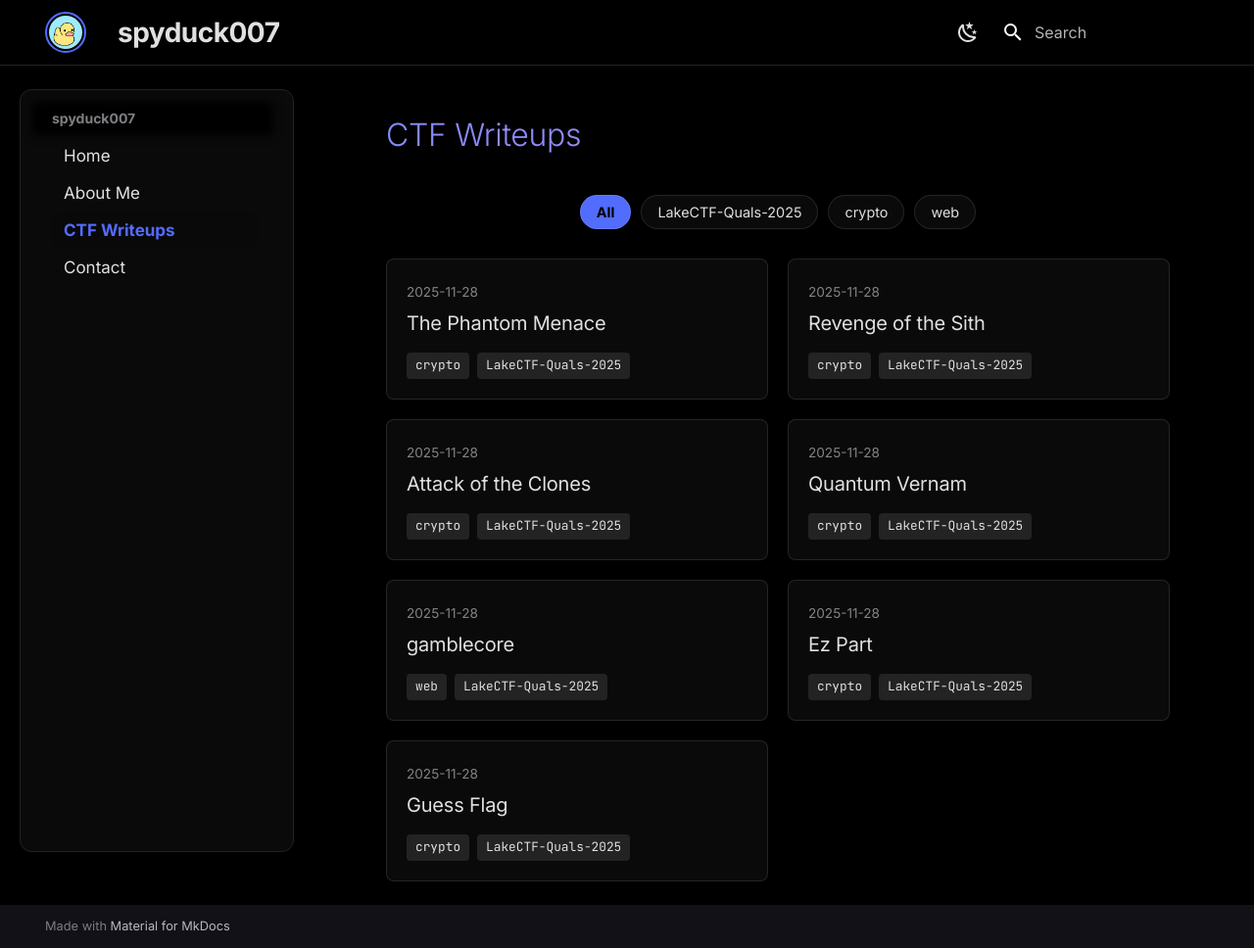
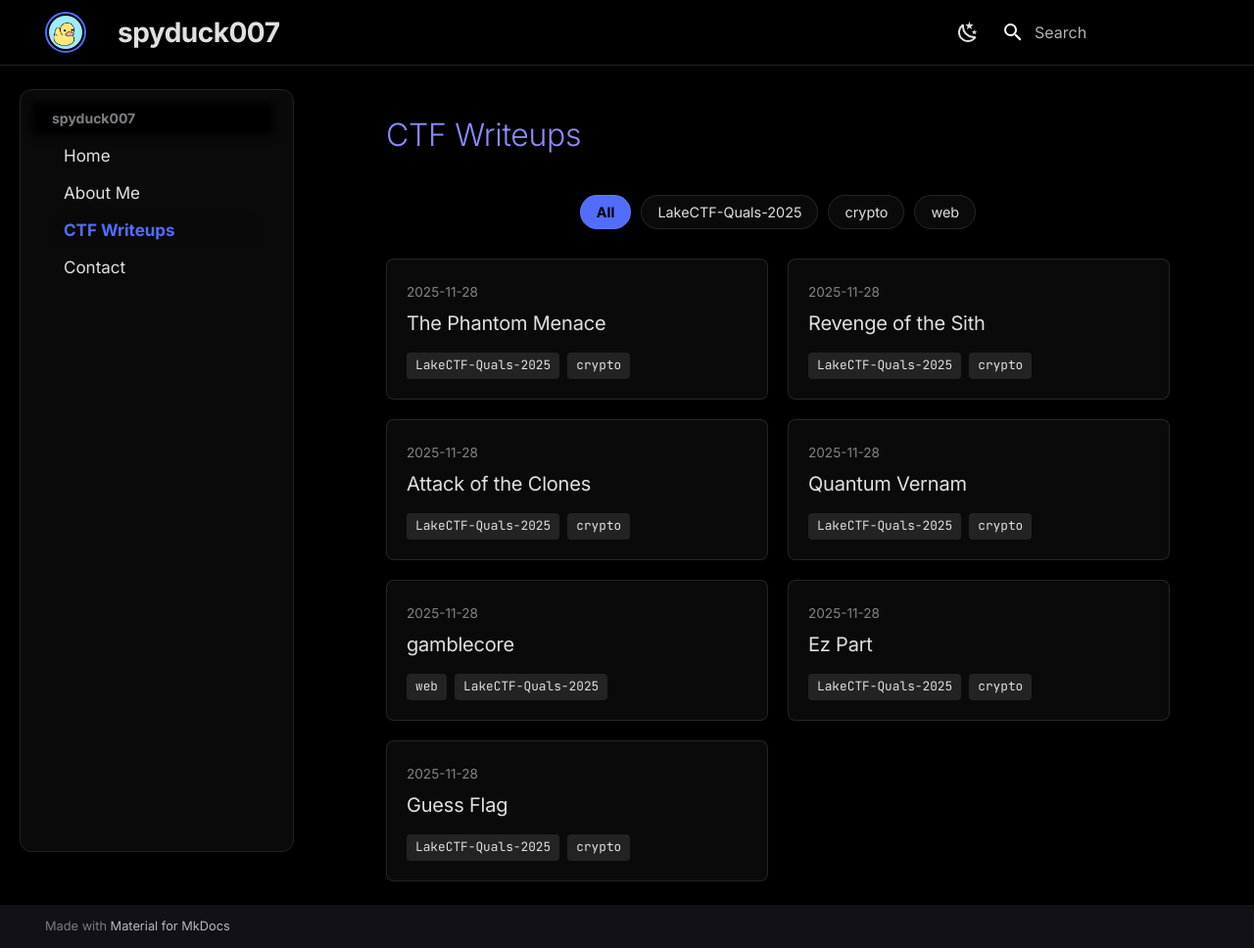
Before and after one commit to spyduck007/ctf, an MkDocs documentation site: the page built from docs/write-ups/index.md, in a window 1280 px wide and 968 px high. Shown: the whole window at 98% size. Built offline with MkDocs 1.6.1 and Material for MkDocs 9.7.7, drawn with Linux system fonts in a browser that asks for light colours.

```diff
--- a/docs/write-ups/index.md
+++ b/docs/write-ups/index.md
@@ -14,50 +14,50 @@
 
 <div class="writeup-grid filterable">
 
-  <a href="the-phantom-menace/" class="writeup-card" data-tags="crypto LakeCTF-Quals-2025">
+  <a href="the-phantom-menace/" class="writeup-card" data-tags="LakeCTF-Quals-2025 crypto">
     <div class="card-content">
       <div class="card-header">
         <span class="card-date">2025-11-28</span>
         <h3 class="card-title">The Phantom Menace</h3>
       </div>
       <div class="card-tags">
-        <span class="tag">crypto</span><span class="tag">LakeCTF-Quals-2025</span>
+        <span class="tag">LakeCTF-Quals-2025</span><span class="tag">crypto</span>
       </div>
     </div>
   </a>
 
-  <a href="revenge-of-the-sith/" class="writeup-card" data-tags="crypto LakeCTF-Quals-2025">
+  <a href="revenge-of-the-sith/" class="writeup-card" data-tags="LakeCTF-Quals-2025 crypto">
     <div class="card-content">
       <div class="card-header">
         <span class="card-date">2025-11-28</span>
         <h3 class="card-title">Revenge of the Sith</h3>
       </div>
       <div class="card-tags">
-        <span class="tag">crypto</span><span class="tag">LakeCTF-Quals-2025</span>
+        <span class="tag">LakeCTF-Quals-2025</span><span class="tag">crypto</span>
       </div>
     </div>
   </a>
 
-  <a href="attack-of-the-clones/" class="writeup-card" data-tags="crypto LakeCTF-Quals-2025">
+  <a href="attack-of-the-clones/" class="writeup-card" data-tags="LakeCTF-Quals-2025 crypto">
     <div class="card-content">
       <div class="card-header">
         <span class="card-date">2025-11-28</span>
         <h3 class="card-title">Attack of the Clones</h3>
       </div>
       <div class="card-tags">
-        <span class="tag">crypto</span><span class="tag">LakeCTF-Quals-2025</span>
+        <span class="tag">LakeCTF-Quals-2025</span><span class="tag">crypto</span>
       </div>
     </div>
   </a>
 
-  <a href="quantum-vernam/" class="writeup-card" data-tags="crypto LakeCTF-Quals-2025">
+  <a href="quantum-vernam/" class="writeup-card" data-tags="LakeCTF-Quals-2025 crypto">
     <div class="card-content">
       <div class="card-header">
         <span class="card-date">2025-11-28</span>
         <h3 class="card-title">Quantum Vernam</h3>
       </div>
       <div class="card-tags">
-        <span class="tag">crypto</span><span class="tag">LakeCTF-Quals-2025</span>
+        <span class="tag">LakeCTF-Quals-2025</span><span class="tag">crypto</span>
       </div>
     </div>
   </a>
@@ -74,26 +74,26 @@
     </div>
   </a>
 
-  <a href="ez-part/" class="writeup-card" data-tags="crypto LakeCTF-Quals-2025">
+  <a href="ez-part/" class="writeup-card" data-tags="LakeCTF-Quals-2025 crypto">
     <div class="card-content">
       <div class="card-header">
         <span class="card-date">2025-11-28</span>
         <h3 class="card-title">Ez Part</h3>
       </div>
       <div class="card-tags">
-        <span class="tag">crypto</span><span class="tag">LakeCTF-Quals-2025</span>
+        <span class="tag">LakeCTF-Quals-2025</span><span class="tag">crypto</span>
       </div>
     </div>
   </a>
 
-  <a href="guess-flag/" class="writeup-card" data-tags="crypto LakeCTF-Quals-2025">
+  <a href="guess-flag/" class="writeup-card" data-tags="LakeCTF-Quals-2025 crypto">
     <div class="card-content">
       <div class="card-header">
         <span class="card-date">2025-11-28</span>
         <h3 class="card-title">Guess Flag</h3>
       </div>
       <div class="card-tags">
-        <span class="tag">crypto</span><span class="tag">LakeCTF-Quals-2025</span>
+        <span class="tag">LakeCTF-Quals-2025</span><span class="tag">crypto</span>
       </div>
     </div>
   </a>
```
Also changed, not shown: docs/ctf-history.md (+20 -20 lines), docs/index.md (+3 -3 lines).
